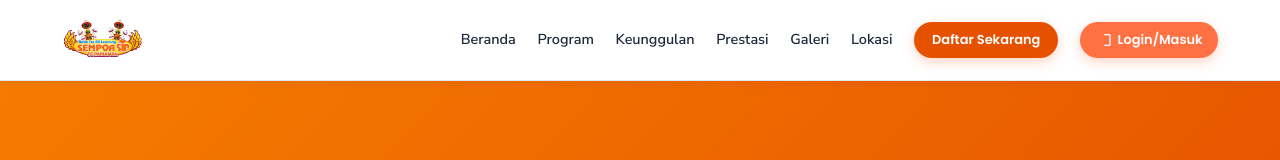
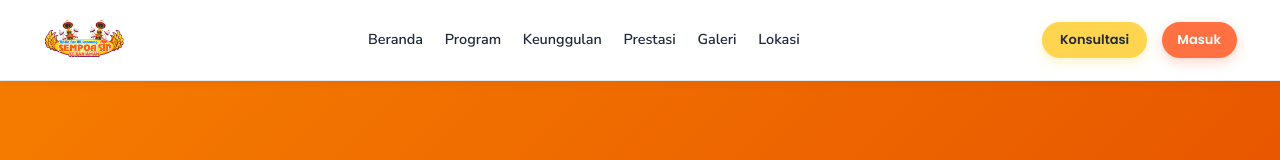
Before and after one commit to Aldi8867/web-sempoa-sip-pariaman, a React (Vite) app in the folder frontend/: page /galeri in a window 1280 px wide. Shown: the top 160 px of the page. Built offline with nearby package versions, Linux system fonts and the light colour scheme.

Commit message:
layout: redesign navbar to use 1400px max-width, center links, split CTA buttons, rename to Konsultasi and Masuk

```diff
--- a/frontend/src/pages/public/GaleriPage.tsx
+++ b/frontend/src/pages/public/GaleriPage.tsx
@@ -96,9 +96,9 @@ export const GaleriPage: React.FC = () => {
     <div className="galeri-page-wrapper" style={{ background: '#f8fafc', minHeight: '100vh' }}>
       {/* NAVBAR */}
       <nav className="navbar" id="navbar" style={{ position: 'sticky', top: 0, zIndex: 1000, background: 'rgba(255,255,255,0.98)', borderBottom: '1px solid #e2e8f0' }}>
-        <div className="container" style={{ display: 'flex', justifyContent: 'space-between', alignItems: 'center', height: '80px', maxWidth: '1200px', margin: '0 auto', padding: '0 1.5rem' }}>
+        <div className="container">
           <Link to="/" className="nav-brand-logo">
-            <img src="/assets/logo/logo-sempoa-sip.png" alt="Logo Sempoa SIP TC Pariaman" style={{ height: '55px', width: 'auto' }} />
+            <img src="/assets/logo/logo-sempoa-sip.png" alt="Logo Sempoa SIP TC Pariaman" />
           </Link>
 
           <button
@@ -110,16 +110,18 @@ export const GaleriPage: React.FC = () => {
             <i className={`fas ${isMobileMenuOpen ? 'fa-times' : 'fa-bars'}`}></i>
           </button>
 
-          <ul className={`nav-links ${isMobileMenuOpen ? 'active' : ''}`} id="navLinks" style={{ display: 'flex', gap: '1.5rem', alignItems: 'center', listStyle: 'none', margin: 0, padding: 0 }}>
+          <ul className={`nav-links ${isMobileMenuOpen ? 'active' : ''}`} id="navLinks">
             <li><Link to="/" style={{ fontWeight: 600, color: '#1e293b', textDecoration: 'none' }}>Beranda</Link></li>
             <li><a href="/#programs" style={{ fontWeight: 600, color: '#1e293b', textDecoration: 'none' }}>Program</a></li>
             <li><a href="/#advantages" style={{ fontWeight: 600, color: '#1e293b', textDecoration: 'none' }}>Keunggulan</a></li>
             <li><a href="/#achievements" style={{ fontWeight: 600, color: '#1e293b', textDecoration: 'none' }}>Prestasi</a></li>
             <li><Link to="/galeri" style={{ fontWeight: 600, color: '#1e293b', textDecoration: 'none' }}>Galeri</Link></li>
             <li><a href="/#lokasi-peta" style={{ fontWeight: 600, color: '#1e293b', textDecoration: 'none' }}>Lokasi</a></li>
+          </ul>
+
+          <div className="nav-buttons">
             {user ? (
               <>
-                <li>
                 <Link
                   to={user.role === 'admin' || user.role === 'owner' ? '/admin' : user.role === 'guru' ? '/guru' : '/ortu'}
                   className="btn btn-yellow"
@@ -127,8 +129,6 @@ export const GaleriPage: React.FC = () => {
                 >
                   Dashboard
                 </Link>
-                </li>
-                <li>
                 <a
                   href="https://wa.me/628126784986?text=Halo%20Admin%20Sempoa%20SIP%20TC%20Pariaman%2C%20saya%20tertarik%20dengan%20program%20bimbingan..."
                   target="_blank"
@@ -136,37 +136,31 @@ export const GaleriPage: React.FC = () => {
                   className="btn btn-primary"
                   style={{ padding: '0.5rem 1.25rem', fontSize: '0.9rem', background: '#e65100', color: '#fff', borderRadius: '50px', border: 'none', fontWeight: 600, textDecoration: 'none', display: 'inline-flex', alignItems: 'center', gap: '0.4rem' }}
                 >
-                    Daftar Sekarang
+                  Konsultasi
                 </a>
-                </li>
               </>
             ) : (
               <>
-                <li>
                 <a
                   href="https://wa.me/628126784986?text=Halo%20Admin%20Sempoa%20SIP%20TC%20Pariaman%2C%20saya%20tertarik%20dengan%20program%20bimbingan..."
                   target="_blank"
                   rel="noreferrer"
-                    className="btn btn-primary"
-                    style={{ padding: '0.5rem 1.25rem', fontSize: '0.9rem', background: '#e65100', color: '#fff', borderRadius: '50px', border: 'none', fontWeight: 600, textDecoration: 'none', display: 'inline-flex', alignItems: 'center', gap: '0.4rem' }}
+                  className="btn btn-yellow"
+                  style={{ padding: '0.5rem 1.25rem', fontSize: '0.9rem', background: '#ffd54f', color: '#1e293b', borderRadius: '50px', border: 'none', fontWeight: 600, textDecoration: 'none', display: 'inline-flex', alignItems: 'center', gap: '0.4rem' }}
                 >
-                    Daftar Sekarang
+                  Konsultasi
                 </a>
-                </li>
-                <li>
                 <Link
                   to="/login"
                   className="btn btn-primary"
                   id="loginNavBtn"
                   style={{ padding: '0.5rem 1.1rem', fontSize: '0.9rem', display: 'inline-flex', alignItems: 'center', gap: '0.4rem', background: '#ff7043', color: '#fff', borderRadius: '50px', fontWeight: 600, textDecoration: 'none' }}
                 >
-                    <img src="/assets/icons/login.svg" alt="Login" style={{ width: '16px', height: '16px', filter: 'brightness(0) invert(1)' }} />
-                    Login/Masuk
+                  Masuk
                 </Link>
-                </li>
               </>
             )}
-          </ul>
+          </div>
         </div>
       </nav>
 
--- a/frontend/src/pages/public/HomePage.tsx
+++ b/frontend/src/pages/public/HomePage.tsx
@@ -111,58 +111,50 @@ export const HomePage: React.FC = () => {
             <li><a href="#achievements" onClick={() => setIsMobileMenuOpen(false)}>Prestasi</a></li>
             <li><Link to="/galeri" onClick={() => setIsMobileMenuOpen(false)}>Galeri</Link></li>
             <li><a href="#lokasi-peta" onClick={() => setIsMobileMenuOpen(false)}>Lokasi</a></li>
+          </ul>
+
+          <div className="nav-buttons">
             {user ? (
               <>
-                <li>
                 <Link
                   to={user.role === 'admin' || user.role === 'owner' ? '/admin' : user.role === 'guru' ? '/guru' : '/ortu'}
                   className="btn btn-yellow"
-                    style={{ padding: '0.5rem 1.25rem', fontSize: '0.95rem', display: 'inline-flex', alignItems: 'center', gap: '0.5rem' }}
+                  style={{ padding: '0.5rem 1.25rem', fontSize: '0.95rem' }}
                 >
-                    <i className="fas fa-[#FFD54F]"></i> Dashboard
+                  Dashboard
                 </Link>
-                </li>
-                <li>
                 <a
                   href="https://wa.me/628126784986?text=Halo%20Admin%20Sempoa%20SIP%20TC%20Pariaman%2C%20saya%20tertarik%20untuk%20berkonsultasi%20mengenai%20program%20bimbingan%20belajar%20anak."
                   target="_blank"
                   rel="noreferrer"
                   className="btn btn-primary"
-                    style={{ padding: '0.5rem 1.25rem', fontSize: '0.95rem', display: 'inline-flex', alignItems: 'center', gap: '0.5rem' }}
+                  style={{ padding: '0.5rem 1.25rem', fontSize: '0.95rem' }}
                 >
-                    Daftar Sekarang
+                  Konsultasi
                 </a>
-                </li>
               </>
             ) : (
               <>
-                <li>
                 <a
                   href="https://wa.me/628126784986?text=Halo%20Admin%20Sempoa%20SIP%20TC%20Pariaman%2C%20saya%20tertarik%20untuk%20berkonsultasi%20mengenai%20program%20bimbingan%20belajar%20anak."
                   target="_blank"
                   rel="noreferrer"
-                    className="btn btn-primary"
-                    style={{ padding: '0.5rem 1.25rem', fontSize: '0.95rem', display: 'inline-flex', alignItems: 'center', gap: '0.5rem' }}
+                  className="btn btn-yellow"
+                  style={{ padding: '0.5rem 1.25rem', fontSize: '0.95rem' }}
                 >
-                    Daftar Sekarang
+                  Konsultasi
                 </a>
-                </li>
-                <li>
                 <Link
                   to="/login"
                   className="btn btn-primary"
                   id="loginNavBtn"
-                    style={{ padding: '0.5rem 1.25rem', fontSize: '0.95rem', display: 'inline-flex', alignItems: 'center', gap: '0.5rem' }}
+                  style={{ padding: '0.5rem 1.25rem', fontSize: '0.95rem' }}
                 >
-                    <svg xmlns="http://www.w3.org/2000/svg" width="1.2em" height="1.2em" viewBox="0 0 24 24">
-                      <path fill="currentColor" d="M12 21v-2h7V5h-7V3h7q.825 0 1.413.588T21 5v14q0 .825-.587 1.413T19 21zm-2-4l-1.375-1.45l2.55-2.55H3v-2h8.175l-2.55-2.55L10 7l5 5z"/>
-                    </svg>
-                    Login/Masuk
+                  Masuk
                 </Link>
-                </li>
               </>
             )}
-          </ul>
+          </div>
         </div>
       </nav>
 
--- a/frontend/src/pages/public/ProgramDetailPage.tsx
+++ b/frontend/src/pages/public/ProgramDetailPage.tsx
@@ -173,9 +173,9 @@ export const ProgramDetailPage: React.FC = () => {
     <div className="program-detail-wrapper" style={{ background: '#f8fafc', minHeight: '100vh' }}>
       {/* NAVBAR */}
       <nav className="navbar" id="navbar" style={{ position: 'sticky', top: 0, zIndex: 1000, background: 'rgba(255,255,255,0.98)', borderBottom: '1px solid #e2e8f0' }}>
-        <div className="container" style={{ display: 'flex', justifyContent: 'space-between', alignItems: 'center', height: '80px', maxWidth: '1200px', margin: '0 auto', padding: '0 1.5rem' }}>
+        <div className="container">
           <Link to="/" className="nav-brand-logo">
-            <img src="/assets/logo/logo-sempoa-sip.png" alt="Logo Sempoa SIP TC Pariaman" style={{ height: '55px', width: 'auto' }} />
+            <img src="/assets/logo/logo-sempoa-sip.png" alt="Logo Sempoa SIP TC Pariaman" />
           </Link>
 
           <button
@@ -187,16 +187,18 @@ export const ProgramDetailPage: React.FC = () => {
             <i className={`fas ${isMobileMenuOpen ? 'fa-times' : 'fa-bars'}`}></i>
           </button>
 
-          <ul className={`nav-links ${isMobileMenuOpen ? 'active' : ''}`} id="navLinks" style={{ display: 'flex', gap: '1.5rem', alignItems: 'center', listStyle: 'none', margin: 0, padding: 0 }}>
+          <ul className={`nav-links ${isMobileMenuOpen ? 'active' : ''}`} id="navLinks">
             <li><Link to="/" style={{ fontWeight: 600, color: '#1e293b', textDecoration: 'none' }}>Beranda</Link></li>
             <li><a href="/#programs" style={{ fontWeight: 600, color: '#1e293b', textDecoration: 'none' }}>Program</a></li>
             <li><a href="/#advantages" style={{ fontWeight: 600, color: '#1e293b', textDecoration: 'none' }}>Keunggulan</a></li>
             <li><a href="/#achievements" style={{ fontWeight: 600, color: '#1e293b', textDecoration: 'none' }}>Prestasi</a></li>
             <li><Link to="/galeri" style={{ fontWeight: 600, color: '#1e293b', textDecoration: 'none' }}>Galeri</Link></li>
             <li><a href="/#lokasi-peta" style={{ fontWeight: 600, color: '#1e293b', textDecoration: 'none' }}>Lokasi</a></li>
+          </ul>
+
+          <div className="nav-buttons">
             {user ? (
               <>
-                <li>
                 <Link
                   to={user.role === 'admin' || user.role === 'owner' ? '/admin' : user.role === 'guru' ? '/guru' : '/ortu'}
                   className="btn btn-yellow"
@@ -204,8 +206,6 @@ export const ProgramDetailPage: React.FC = () => {
                 >
                   Dashboard
                 </Link>
-                </li>
-                <li>
                 <a
                   href="https://wa.me/628126784986?text=Halo%20Admin%20Sempoa%20SIP%20TC%20Pariaman%2C%20saya%20tertarik%20dengan%20program%20bimbingan..."
                   target="_blank"
@@ -213,37 +213,31 @@ export const ProgramDetailPage: React.FC = () => {
                   className="btn btn-primary"
                   style={{ padding: '0.5rem 1.25rem', fontSize: '0.9rem', background: '#e65100', color: '#fff', borderRadius: '50px', border: 'none', fontWeight: 600, textDecoration: 'none', display: 'inline-flex', alignItems: 'center', gap: '0.4rem' }}
                 >
-                    Daftar Sekarang
+                  Konsultasi
                 </a>
-                </li>
               </>
             ) : (
               <>
-                <li>
                 <a
                   href="https://wa.me/628126784986?text=Halo%20Admin%20Sempoa%20SIP%20TC%20Pariaman%2C%20saya%20tertarik%20dengan%20program%20bimbingan..."
                   target="_blank"
                   rel="noreferrer"
-                    className="btn btn-primary"
-                    style={{ padding: '0.5rem 1.25rem', fontSize: '0.9rem', background: '#e65100', color: '#fff', borderRadius: '50px', border: 'none', fontWeight: 600, textDecoration: 'none', display: 'inline-flex', alignItems: 'center', gap: '0.4rem' }}
+                  className="btn btn-yellow"
+                  style={{ padding: '0.5rem 1.25rem', fontSize: '0.9rem', background: '#ffd54f', color: '#1e293b', borderRadius: '50px', border: 'none', fontWeight: 600, textDecoration: 'none', display: 'inline-flex', alignItems: 'center', gap: '0.4rem' }}
                 >
-                    Daftar Sekarang
+                  Konsultasi
                 </a>
-                </li>
-                <li>
                 <Link
                   to="/login"
                   className="btn btn-primary"
                   id="loginNavBtn"
                   style={{ padding: '0.5rem 1.1rem', fontSize: '0.9rem', display: 'inline-flex', alignItems: 'center', gap: '0.4rem', background: '#ff7043', color: '#fff', borderRadius: '50px', fontWeight: 600, textDecoration: 'none' }}
                 >
-                    <img src="/assets/icons/login.svg" alt="Login" style={{ width: '16px', height: '16px', filter: 'brightness(0) invert(1)' }} />
-                    Login/Masuk
+                  Masuk
                 </Link>
-                </li>
               </>
             )}
-          </ul>
+          </div>
         </div>
       </nav>
 
--- a/frontend/src/styles/style-main.css
+++ b/frontend/src/styles/style-main.css
@@ -219,15 +219,22 @@ img {
     justify-content: space-between !important;
     align-items: center !important;
     height: 80px !important;
-    max-width: 1200px;
+    max-width: 1400px !important;
     margin: 0 auto;
-    padding: 0 1.5rem;
+    padding: 0 3rem !important;
+}
+
+@media (max-width: 768px) {
+    .navbar .container {
+        padding: 0 1.5rem !important;
+    }
 }
 
 .nav-brand-logo {
     display: flex;
     align-items: center;
     text-decoration: none;
+    flex: 0 0 auto;
 }
 
 .nav-brand-logo img {
@@ -239,12 +246,21 @@ img {
 }
 
 .nav-links {
+    flex: 1;
     display: flex !important;
+    justify-content: center !important;
     gap: 1.5rem !important;
     align-items: center !important;
     list-style: none !important;
     margin: 0 !important;
     padding: 0 !important;
+}
+
+.nav-buttons {
+    flex: 0 0 auto;
+    display: flex;
+    gap: 1rem;
+    align-items: center;
 }
 
 .nav-links li {
```
Lines whose indentation alone changed are shown as unchanged.
